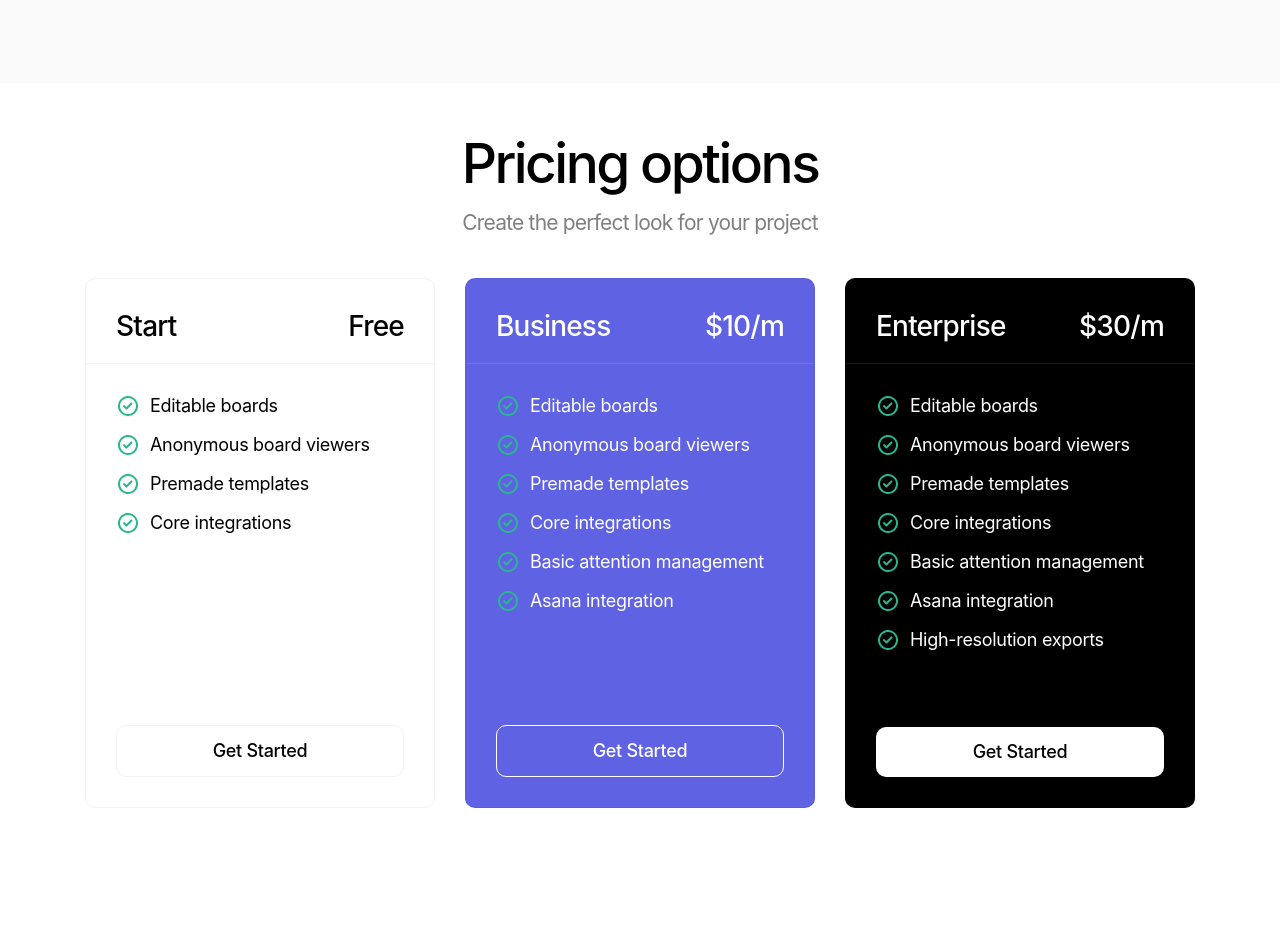
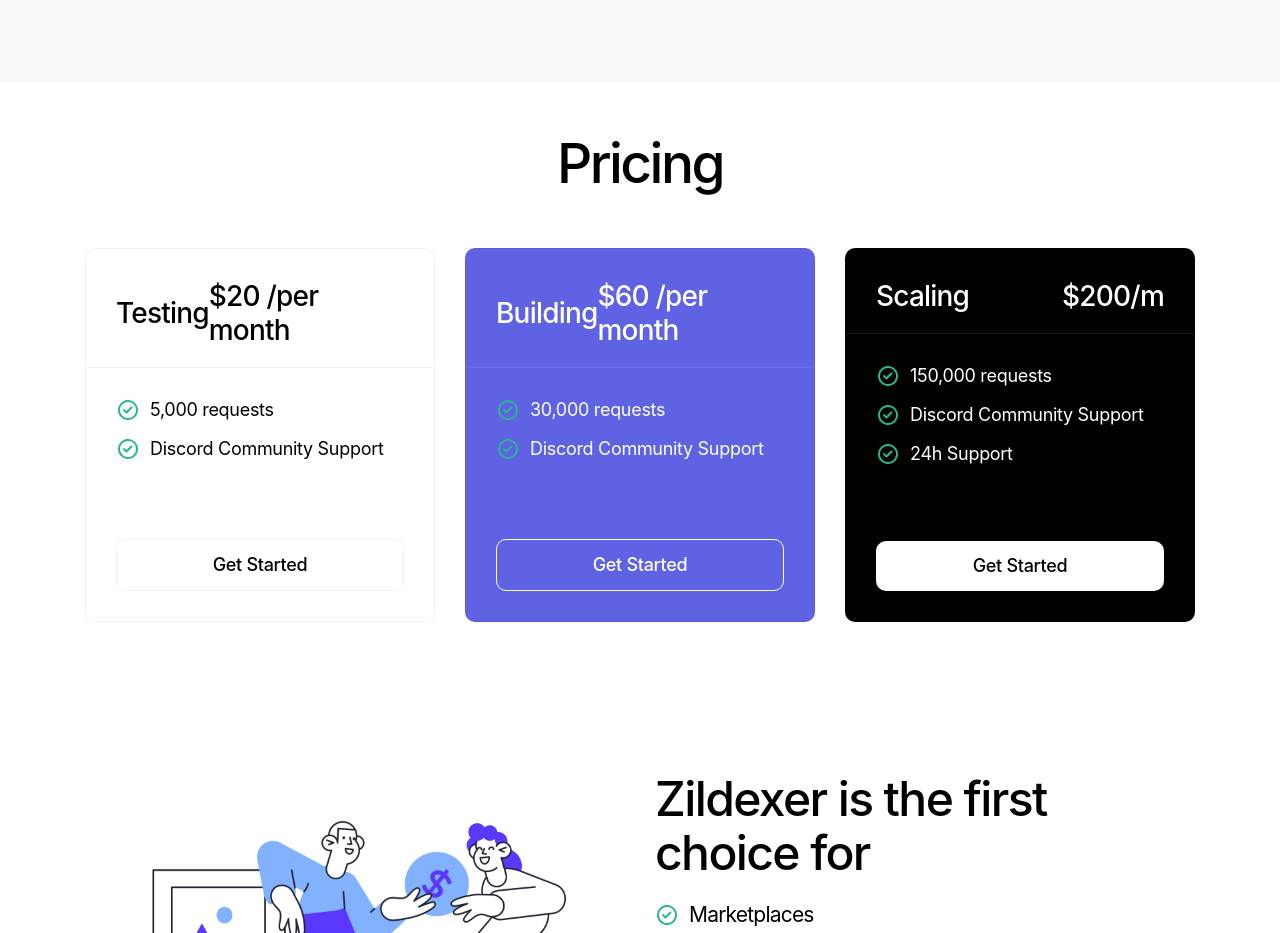
Before and after one commit to ZilDuck/Zildexr, a React (Create React App) app: page / in a window 1280 px wide. Shown: the part 1740-2673 px from the top of the page. Built offline with nearby package versions, Linux system fonts and the light colour scheme.

Commit message:
[chore] - pricing text

```diff
--- a/package.json
+++ b/package.json
@@ -1,11 +1,13 @@
 {
   "name": "zildexr",
   "version": "0.1.0",
+  "homepage": "https://zildexr.com",
   "private": true,
   "dependencies": {
     "@testing-library/jest-dom": "^5.16.3",
     "@testing-library/react": "^12.1.4",
     "@testing-library/user-event": "^13.5.0",
+    "gh-pages": "^3.2.3",
     "react": "^18.0.0",
     "react-dom": "^18.0.0",
     "react-scripts": "5.0.0",
@@ -15,7 +17,9 @@
     "start": "react-scripts start",
     "build": "react-scripts build",
     "test": "react-scripts test",
-    "eject": "react-scripts eject"
+    "eject": "react-scripts eject",
+    "predeploy": "npm run build",
+    "deploy": "gh-pages -d build"
   },
   "eslintConfig": {
     "extends": [
--- a/src/App.js
+++ b/src/App.js
@@ -150,29 +150,23 @@
 
       <div className="pt-6 pb-6 block-9 container text-center">
         <div className="pricing-options">
-          <h2 class="pb-3">Pricing options</h2>
-          <p class="body-21 grey-dark-4 pb-4">Create the perfect look for your project</p>
+          <h2 class="pb-3">Pricing</h2>
+          <p class="body-21 grey-dark-4 pb-4"></p>
           <div className="pt-4 row justify-content-center justify-content-lg-between align-items-stretch pricing-options yearly">
             <div className="mb-5 mb-lg-0 col-sm-10 col-lg-4 text-start pricing-block yearly">
               <div className="d-flex flex-column justify-content-between inner h-full">
                 <div>
                   <div className="pt-5 px-5 pb-4 d-flex justify-content-between align-items-center border-bottom-dark">
-                    <h5>Start</h5>
-                    <h5>Free</h5>
+                    <h5>Testing</h5>
+                    <h5>$20 /per month</h5>
                   </div>
                   <div className="px-5 py-5">
                     <ul>
                       <li className="mb-3 d-flex justify-content-start align-items-center caption-2">
-                        Editable boards
+                        5,000 requests
                       </li>
                       <li className="mb-3 d-flex justify-content-start align-items-center caption-2">
-                        Anonymous board viewers
-                      </li>
-                      <li className="mb-3 d-flex justify-content-start align-items-center caption-2">
-                        Premade templates
-                      </li>
-                      <li className="mb-3 d-flex justify-content-start align-items-center caption-2">
-                        Core integrations
+                        Discord Community Support
                       </li>
                     </ul>
                   </div>
@@ -188,28 +182,16 @@
               <div className="d-flex flex-column justify-content-between bg-indigo text-white inner h-full">
                 <div>
                   <div className="pt-5 px-5 pb-4 d-flex justify-content-between align-items-center border-bottom-light">
-                    <h5>Business</h5>
-                    <h5>$10/m</h5>
+                  <h5>Building</h5>
+                    <h5>$60 /per month</h5>
                   </div>
                   <div className="px-5 py-5">
                     <ul>
                       <li className="mb-3 d-flex justify-content-start align-items-center caption-2">
-                        Editable boards
+                        30,000 requests
                       </li>
                       <li className="mb-3 d-flex justify-content-start align-items-center caption-2">
-                        Anonymous board viewers
-                      </li>
-                      <li className="mb-3 d-flex justify-content-start align-items-center caption-2">
-                        Premade templates
-                      </li>
-                      <li className="mb-3 d-flex justify-content-start align-items-center caption-2">
-                        Core integrations
-                      </li>
-                      <li className="mb-3 d-flex justify-content-start align-items-center caption-2">
-                        Basic attention management
-                      </li>
-                      <li className="mb-3 d-flex justify-content-start align-items-center caption-2">
-                        Asana integration
+                        Discord Community Support
                       </li>
                     </ul>
                   </div>
@@ -225,31 +207,19 @@
               <div className="d-flex flex-column justify-content-between bg-black text-white inner h-full">
                 <div>
                   <div className="pt-5 px-5 pb-4 d-flex justify-content-between align-items-center border-bottom-light">
-                    <h5>Enterprise</h5>
-                    <h5> $30/m</h5>
+                    <h5>Scaling</h5>
+                    <h5> $200/m</h5>
                   </div>
                   <div className="px-5 py-5">
                     <ul>
-                      <li className="mb-3 d-flex justify-content-start align-items-center caption-2">
-                        Editable boards
+                    <li className="mb-3 d-flex justify-content-start align-items-center caption-2">
+                        150,000 requests
                       </li>
                       <li className="mb-3 d-flex justify-content-start align-items-center caption-2">
-                        Anonymous board viewers
+                        Discord Community Support
                       </li>
                       <li className="mb-3 d-flex justify-content-start align-items-center caption-2">
-                        Premade templates
-                      </li>
-                      <li className="mb-3 d-flex justify-content-start align-items-center caption-2">
-                        Core integrations
-                      </li>
-                      <li className="mb-3 d-flex justify-content-start align-items-center caption-2">
-                        Basic attention management
-                      </li>
-                      <li className="mb-3 d-flex justify-content-start align-items-center caption-2">
-                        Asana integration
-                      </li>
-                      <li className="mb-3 d-flex justify-content-start align-items-center caption-2">
-                        High-resolution exports
+                        24h Support
                       </li>
                     </ul>
                   </div>
```
Also changed, not shown: 1 other file (tests, documents, lock files or other folders).
